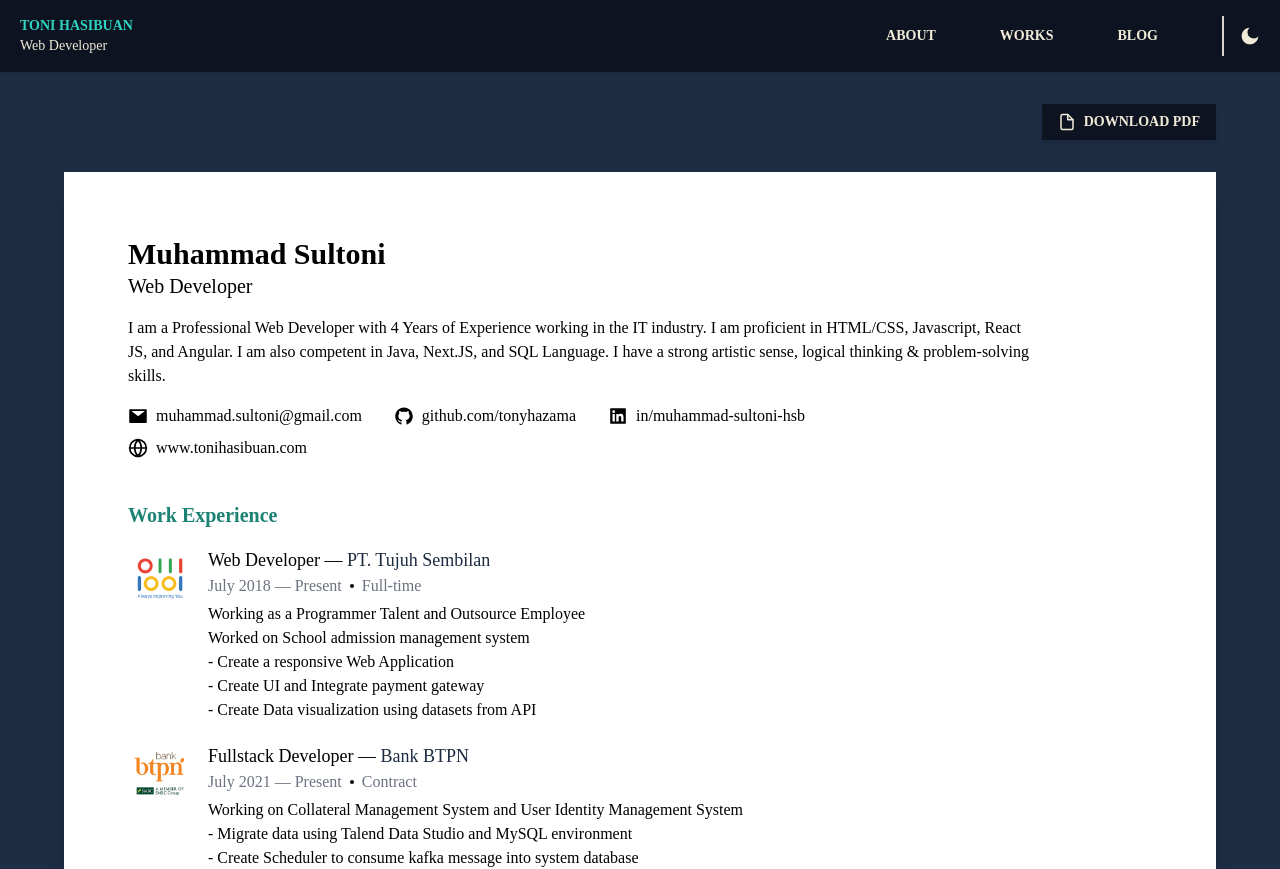
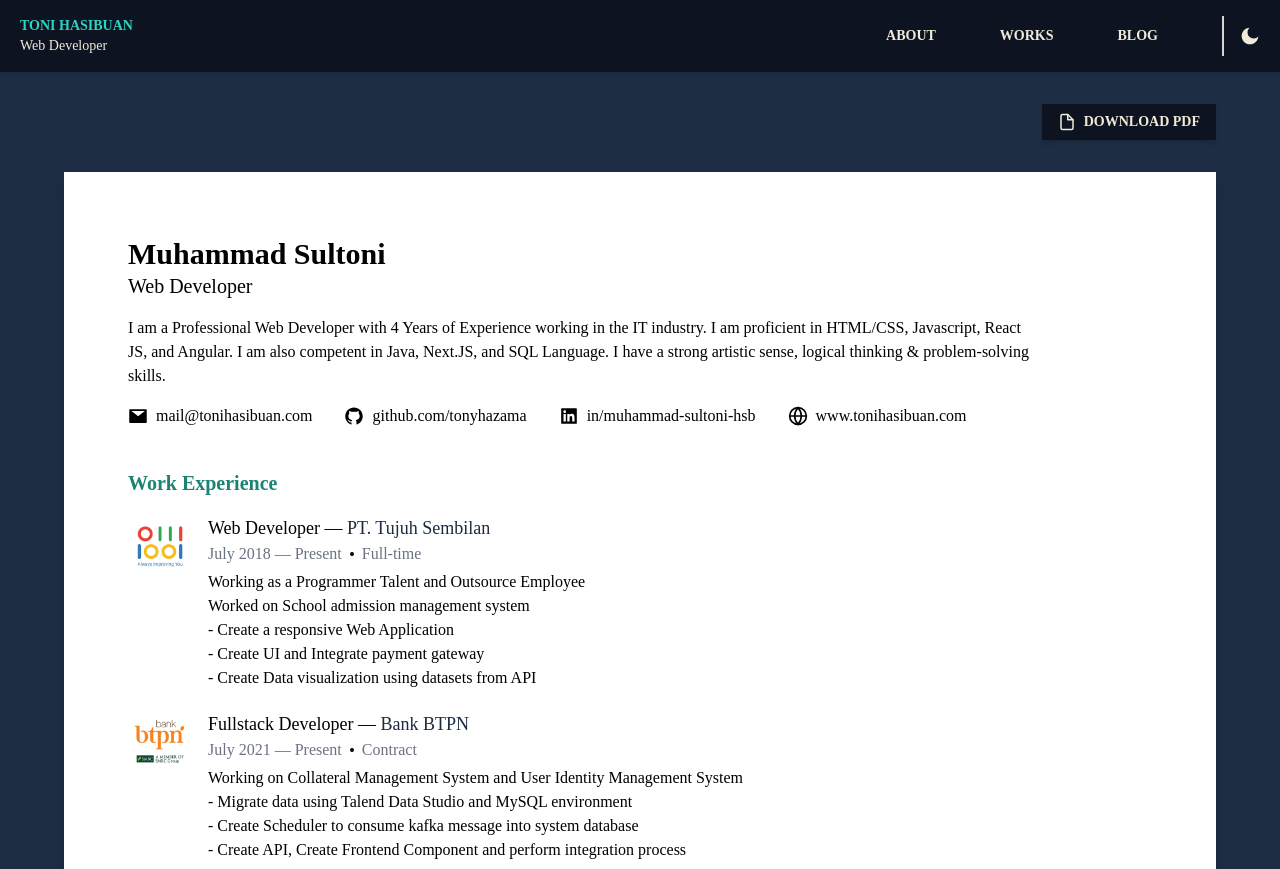
Before and after one commit to tonyhazama/tonihasibuan, a Next.js app: page /cv in a window 1280 px wide. Shown: the top 869 px of the page. Built offline with nearby package versions, Linux system fonts and the light colour scheme.

Commit message:
updated about and email

```diff
--- a/components/profile/about.js
+++ b/components/profile/about.js
@@ -18,8 +18,10 @@ export default function About({title, description, currentPosition, profilePictu
               HELLO, I AM <span className="transition-all text-sub-dark dark:text-teal-400">MUHAMMAD SULTONI</span>
             </div>
             <div className="text-lg mb-4">
-              I'm a Professional Web Developer with a demonstrated history of working in the IT Industries. Skilled in Javascript, Java, Adobe Illustrator, Adobe Photoshop, and Microsoft Office. Strong artistic sense, logical thinking & problem solving skills.
-
+              I am a Professional Web Developer with 4 Years of Experience working in the IT industry.
+              I am proficient in HTML/CSS, Javascript, React JS, and Angular.
+              I am also competent in Java, Next.JS, and SQL Language.
+              I listen to music a lot and play video games on my free time.
             </div>
             <div className="text-lg mb-8">
               Currently working at PT. Padepokan Tujuh Sembilan
--- a/pages/cv/index.js
+++ b/pages/cv/index.js
@@ -21,7 +21,7 @@ export default function Cv() {
     profession: "Web Developer",
     aboutMe: `I am a Professional Web Developer with 4 Years of Experience working in the IT industry. I am proficient in HTML/CSS, Javascript, React JS, and Angular. I am also competent in Java, Next.JS, and SQL Language. I have a strong artistic sense, logical thinking & problem-solving skills.`,
     contacts: [
-      {icon: AiFillMail, title: 'muhammad.sultoni@gmail.com', link: 'mailto:muhammad.sultoni@gmail.com'},
+      {icon: AiFillMail, title: 'mail@tonihasibuan.com', link: 'mailto:mail@tonihasibuan.com'},
       {icon: AiFillGithub, title: 'github.com/tonyhazama', link: 'https://github.com/tonyhazama'},
       {icon: AiFillLinkedin, title: 'in/muhammad-sultoni-hsb', link: 'https://www.linkedin.com/in/muhammad-sultoni-hsb/'},
       {icon: FiGlobe, title: 'www.tonihasibuan.com', link: 'https://www.tonihasibuan.com/'},
```
